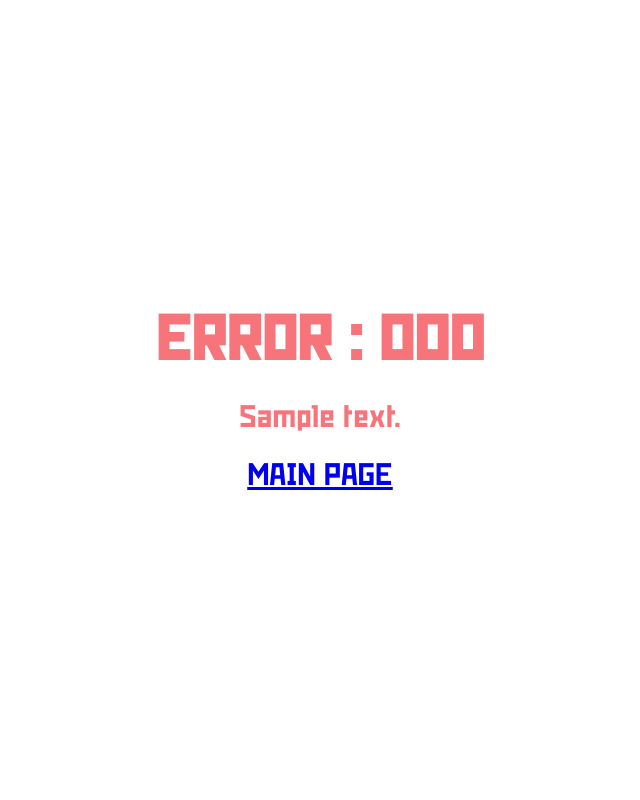
After one commit to Radiquum/OurStore, a Flask app: template templates/error.html in a window 1280 px wide. The commit adds this page. Shown: the whole page, without its empty margins (320-960 px from the left). Run offline with Flask 2, Linux system fonts and the light colour scheme; the template is opened without the code that fills it: most values are stand-ins (such as "Sample title", 1, 10 or a date in 2020).

Commit message:
minor changes: - add SUPER basic error handling - update readme - update workflow

```diff
--- a/app.py
+++ b/app.py
@@ -1,6 +1,7 @@
 import json
 import shutil
-from flask import Flask, redirect, render_template, send_file, request
+from urllib.error import HTTPError
+from flask import Flask, redirect, render_template, send_file, request, abort
 import urllib3
 from urllib.request import Request, urlopen
 
@@ -21,12 +22,15 @@ def api(url):
     if not url.lower().startswith('http'):
         return str("Not a valid url")
 
-    httprequest = Request(url, method="GET", headers=headers)
-    with urlopen(httprequest) as response:
-        try:
+    try:
+        httprequest = Request(url, method="GET", headers=headers)
+        with urlopen(httprequest) as response:
             jsonbody = json.load(response)
-        except json.JSONDecodeError:
-            jsonbody = ""
+    except json.JSONDecodeError:
+        abort(404, description="Resource not found")
+    except HTTPError:
+        abort(400, description="Bad request")
+
     return jsonbody
 
 def download(url, name):
@@ -83,3 +87,22 @@ def get_application ():
         return download(url, name)
     except TypeError:
         return str('Not a valid download URL')
+
+### SOME ERROR HANDLING ###
+
+@app.errorhandler(400)
+def bad_request(e):
+    return render_template('error.html', code="400", description="Bad Request"), 400
+
+@app.errorhandler(403)
+def forbidden(e):
+    return render_template('error.html', code="403", description="Forbidden"), 403
+
+@app.errorhandler(404)
+def page_not_found(e):
+    # note that we set the 404 status, this is what it catches
+    return render_template('error.html', code="404", description="Not Found"), 404
+
+@app.errorhandler(500)
+def server_error(e):
+    return render_template('error.html', code="500", description="Internal Server Error"), 500
--- /dev/null
+++ b/templates/error.html
@@ -0,0 +1,24 @@
+<head>
+    <link rel="stylesheet" href="{{ url_for('static', filename='css/main.css') }}" />
+</head>
+
+<div>
+    <h1>ERROR : {{code}}</h1>
+    <p>{{description}}</p>
+    <a href="/">MAIN PAGE</a>
+</div>
+
+<style>
+    div {
+        width: 100%;
+        height: 100%;
+        text-align: center;
+        display: flex;
+        flex-direction: column;
+        justify-content: center;
+        font-size: 2rem;
+        font-family: "Snowstorm";
+        gap: 1.25rem;
+        color: var(--page-header-text-color)
+    }
+</style>
```
Also changed, not shown: static/css/application.css (+4 -7 lines), .github/workflows/deploy.yml, readme.md.
